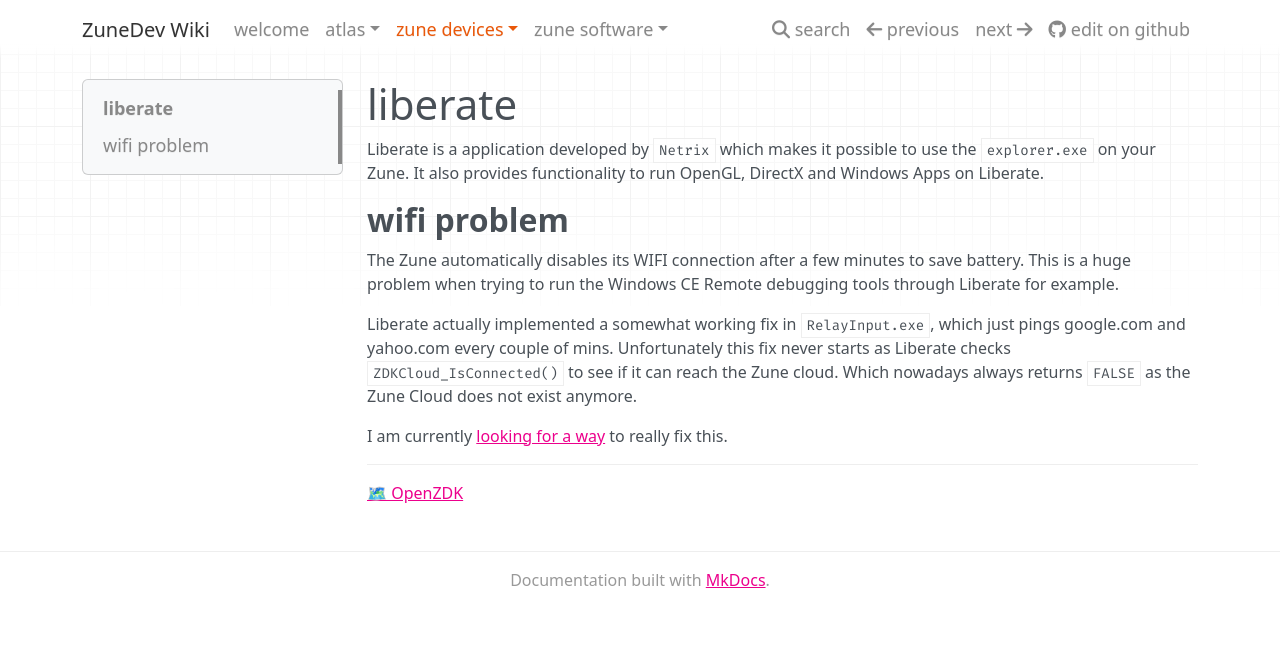
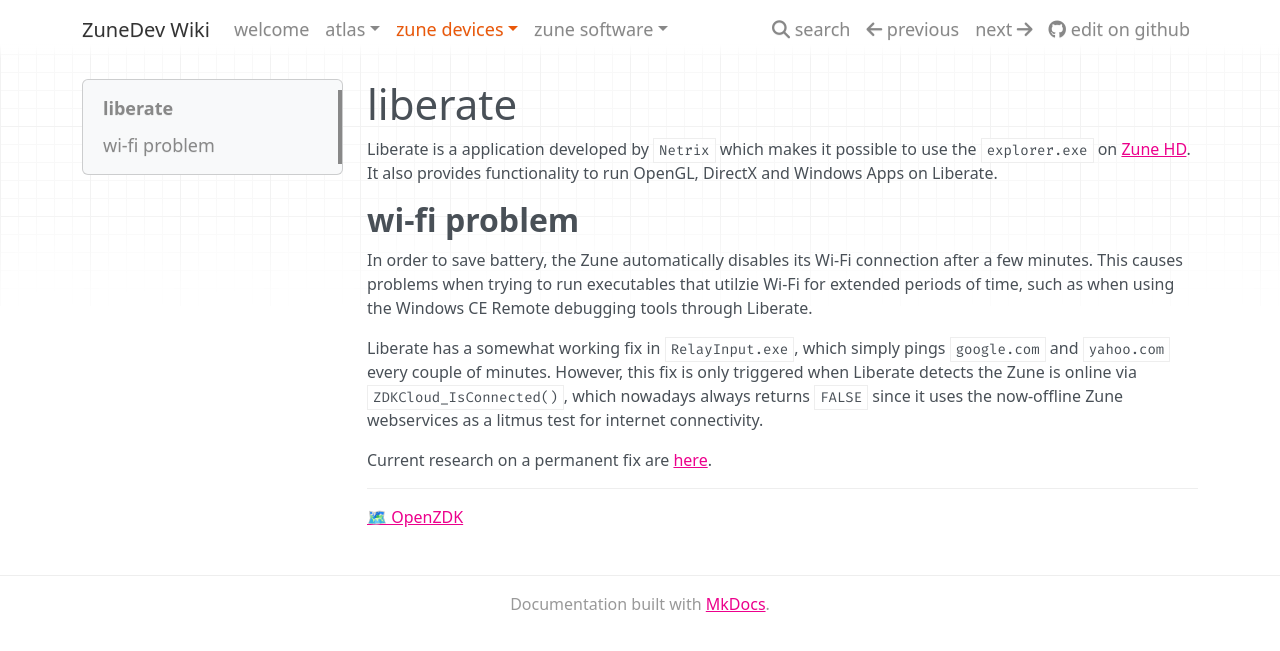
Before and after one commit to ZuneDev/Wiki, an MkDocs documentation site: the page built from docs/Zune devices/Apps/OpenZDK/Liberate.md, in a window 1280 px wide. Shown: the top 651 px of the page. Built offline with MkDocs 1.6.1, drawn with Linux system fonts in a browser that asks for light colours; nearby versions of some CDN libraries.

Commit message:
Rewrite Liberate article

```diff
--- a/docs/Zune devices/Apps/OpenZDK/Liberate.md
+++ b/docs/Zune devices/Apps/OpenZDK/Liberate.md
@@ -1,12 +1,12 @@
 # Liberate
-Liberate is a application developed by ``Netrix`` which makes it possible to use the ``explorer.exe`` on your Zune. It also provides functionality to run OpenGL, DirectX and Windows Apps on Liberate.
+Liberate is a application developed by ``Netrix`` which makes it possible to use the ``explorer.exe`` on [Zune HD](../../Zune%20HD/index.md). It also provides functionality to run OpenGL, DirectX and Windows Apps on Liberate.
 
-## WIFI Problem
-The Zune automatically disables its WIFI connection after a few minutes to save battery. This is a huge problem when trying to run the Windows CE Remote debugging tools through Liberate for example.
+## Wi-Fi problem
+In order to save battery, the Zune automatically disables its Wi-Fi connection after a few minutes. This causes problems when trying to run executables that utilzie Wi-Fi for extended periods of time, such as when using the Windows CE Remote debugging tools through Liberate.
 
-Liberate actually implemented a somewhat working fix in ``RelayInput.exe``, which just pings google.com and yahoo.com every couple of mins. Unfortunately this fix never starts as Liberate checks ``ZDKCloud_IsConnected()`` to see if it can reach the Zune cloud. Which nowadays always returns ``FALSE`` as the Zune Cloud does not exist anymore.
+Liberate has a somewhat working fix in ``RelayInput.exe``, which simply pings `google.com` and `yahoo.com` every couple of minutes. However, this fix is only triggered when Liberate detects the Zune is online via ``ZDKCloud_IsConnected()``, which nowadays always returns ``FALSE`` since it uses the now-offline Zune webservices as a litmus test for internet connectivity.
 
-I am currently [looking for a way](../Keep%20WIFI%20Enabled.md) to really fix this.
+Current research on a permanent fix are [here](../Keep%20WIFI%20Enabled.md).
 
 ---
 [🗺️ OpenZDK](./index.md)
```
